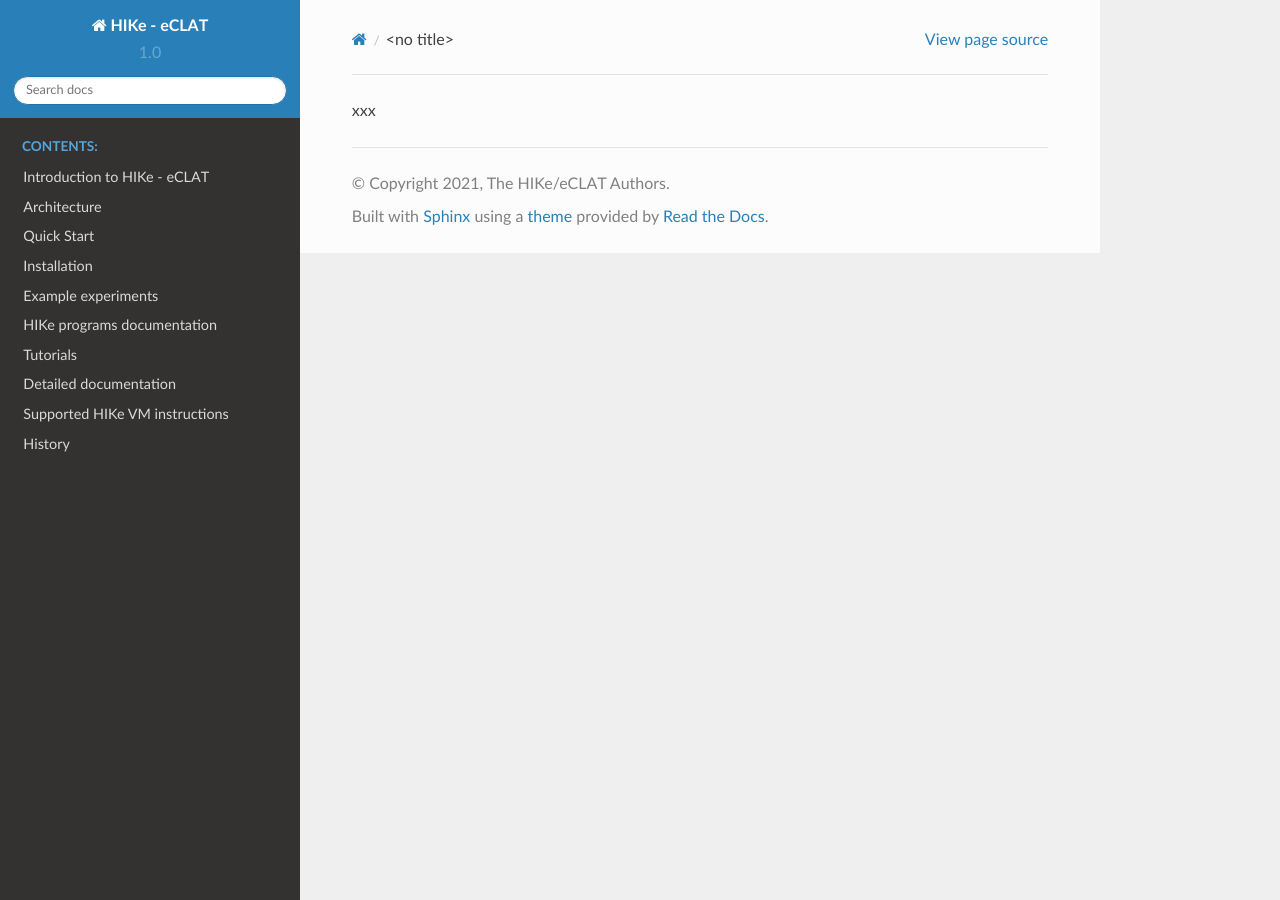
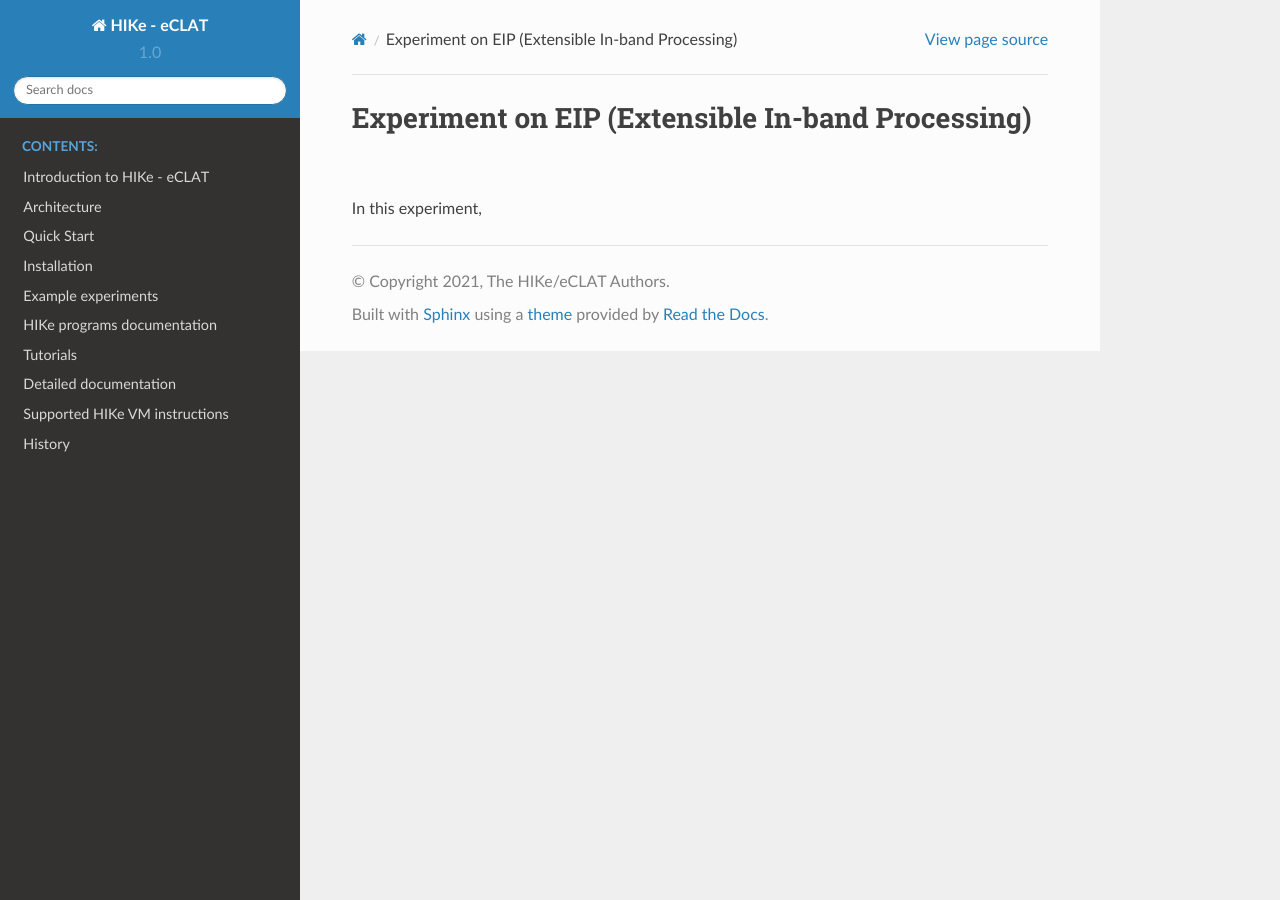
Before and after one commit to hike-eclat/docs, a Sphinx documentation site: the page built from docs/experiment_eip.rst, in a window 1280 px wide. Built offline with Sphinx 7.4.7 and the Read the Docs theme 2.0.0, drawn with Linux system fonts in a browser that asks for light colours; pages that are not in the unit, such as notebooks, are missing from menus.

Commit message:
Update experiment_eip.rst

```diff
--- a/docs/experiment_eip.rst
+++ b/docs/experiment_eip.rst
@@ -1 +1,4 @@
-xxx
+Experiment on EIP (Extensible In-band Processing)
+----------------------------------------------------
+
+In this experiment,
```
